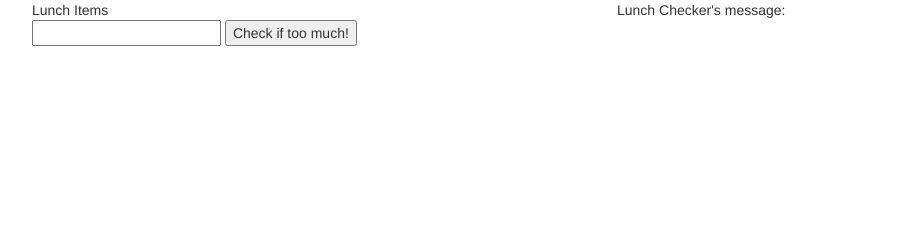
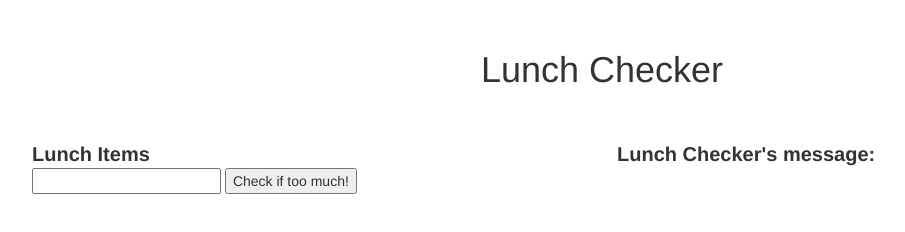
Before and after one commit to mariofizquierdoc/coursera-spwa-angularjs, a plain HTML site: page module1-solution/index.html in a window 1280 px wide. Shown: the whole page, without its empty margins (38-943 px from the left). Drawn offline with Linux system fonts and the light colour scheme.

Commit message:
Adds some styles

```diff
--- a/module1-solution/index.html
+++ b/module1-solution/index.html
@@ -5,9 +5,11 @@
     <meta charset="UTF-8" />
     <meta name="viewport" content="width=device-width, initial-scale=1" />
     <link rel="stylesheet" href="styles/bootstrap.min.css" />
+    <link rel="stylesheet" href="styles/styles.css" />
   </head>
 <body ng-app="LunchCheck">
   <div class="container">
+    <h1>Lunch Checker</h1>
     <div class="row" ng-controller="LunchCheckController">
       <section class="col-sm-12 col-md-6">
         <div class="header">Lunch Items</div>
--- /dev/null
+++ b/module1-solution/styles/styles.css
@@ -0,0 +1,9 @@
+h1 {
+	margin: 50px;
+	text-align: center;
+}
+
+.header	{
+	font-size: 20px;
+	font-weight: bold;
+}
```
